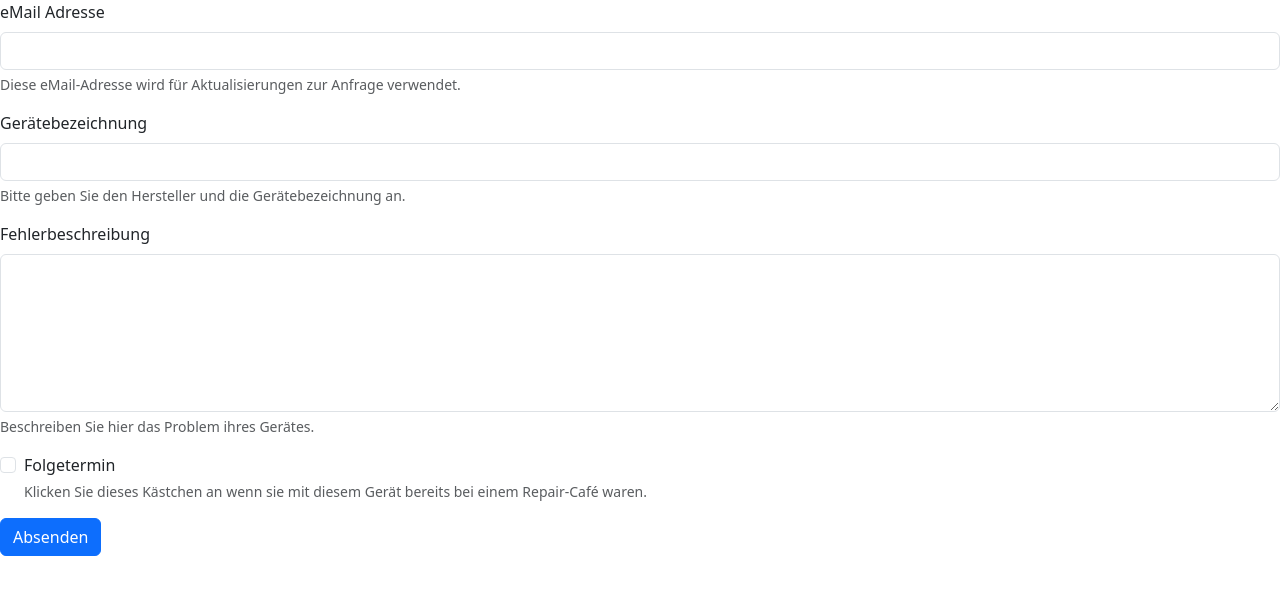
After one commit to makes-hacks-hip/RepApp, a Django app: template rc_hip/repapp/templates/repapp/register_device.html in a window 1280 px wide. The commit adds this page. Shown: the top 595 px of the page. Run offline with Django 4.2, Linux system fonts and the light colour scheme; the template is opened without the code that fills it, so the values that code supplies are empty.

Commit message:
register device form and view

```diff
--- a/cspell.json
+++ b/cspell.json
@@ -8,7 +8,8 @@
         "Reparateure",
         "reparateur_id",
         "organisator_id",
-        "Reparateurs"
+        "Reparateurs",
+        "repapp"
     ],
     "ignoreWords": [],
     "import": []
--- a/rc_hip/repapp/templates/repapp/index.html
+++ b/rc_hip/repapp/templates/repapp/index.html
@@ -7,7 +7,9 @@
 <ul class="list-group">
 {% for cafe in object_list %}
     <li class="list-group-item">
-        <button type="button" class="btn btn-primary">Repair-Café am {{ cafe.event_date|date }}, {{ cafe.location }}</button>
+        <a  href="{% url 'register_device' cafe.id %}">
+            <button type="button" class="btn btn-primary">Repair-Café am {{ cafe.event_date|date }}, {{ cafe.location }}</button>
+        </a>
     </li>
 {% empty %}
     <li class="list-group-item">Es gibt keine geplanten Repair-Cafés.</li>
--- /dev/null
+++ b/rc_hip/repapp/templates/repapp/register_device.html
@@ -0,0 +1,30 @@
+{% extends "repapp/base.html" %}
+
+{% block title %}- Gerät anmelden{% endblock title %}
+
+{% block content %}
+<form action="{% url 'register_device' cafe.id %}" method="post">
+    {% csrf_token %}
+    <div class="mb-3">
+      <label for="email_address" class="form-label">eMail Adresse</label>
+      <input type="text" class="form-control" id="email_address" name="email_address" aria-describedby="email_help">
+      <div id="email_help" class="form-text">Diese eMail-Adresse wird für Aktualisierungen zur Anfrage verwendet.</div>
+    </div>
+    <div class="mb-3">
+        <label for="device" class="form-label">Gerätebezeichnung</label>
+        <input type="text" class="form-control" id="device" name="device" aria-describedby="device_help">
+        <div id="device_help" class="form-text">Bitte geben Sie den Hersteller und die Gerätebezeichnung an.</div>
+    </div>
+    <div class="mb-3">
+        <label for="issue" class="form-label">Fehlerbeschreibung</label>
+        <textarea rows="6" cols="60" class="form-control" id="issue" name="issue" aria-describedby="issue_help"></textarea>
+        <div id="issue_help" class="form-text">Beschreiben Sie hier das Problem ihres Gerätes.</div>
+    </div>
+    <div class="mb-3 form-check">
+      <input type="checkbox" class="form-check-input" id="follow_up" name="follow_up" aria-describedby="follow_up_help">
+      <label class="form-check-label" for="follow_up">Folgetermin</label>
+      <div id="follow_up_help" class="form-text">Klicken Sie dieses Kästchen an wenn sie mit diesem Gerät bereits bei einem Repair-Café waren.</div>
+    </div>
+    <button type="submit" class="btn btn-primary">Absenden</button>
+</form>
+{% endblock content %}
--- a/rc_hip/repapp/urls.py
+++ b/rc_hip/repapp/urls.py
@@ -1,7 +1,11 @@
+"""
+Urls of RepApp.
+"""
 from django.urls import path
 
 from . import views
 
 urlpatterns = [
     path("", views.IndexView.as_view(), name="index"),
+    path("<int:cafe_id>/", views.register_device, name="register_device"),
 ]
```
Also changed, not shown: rc_hip/repapp/views.py (+30 -8 lines).
